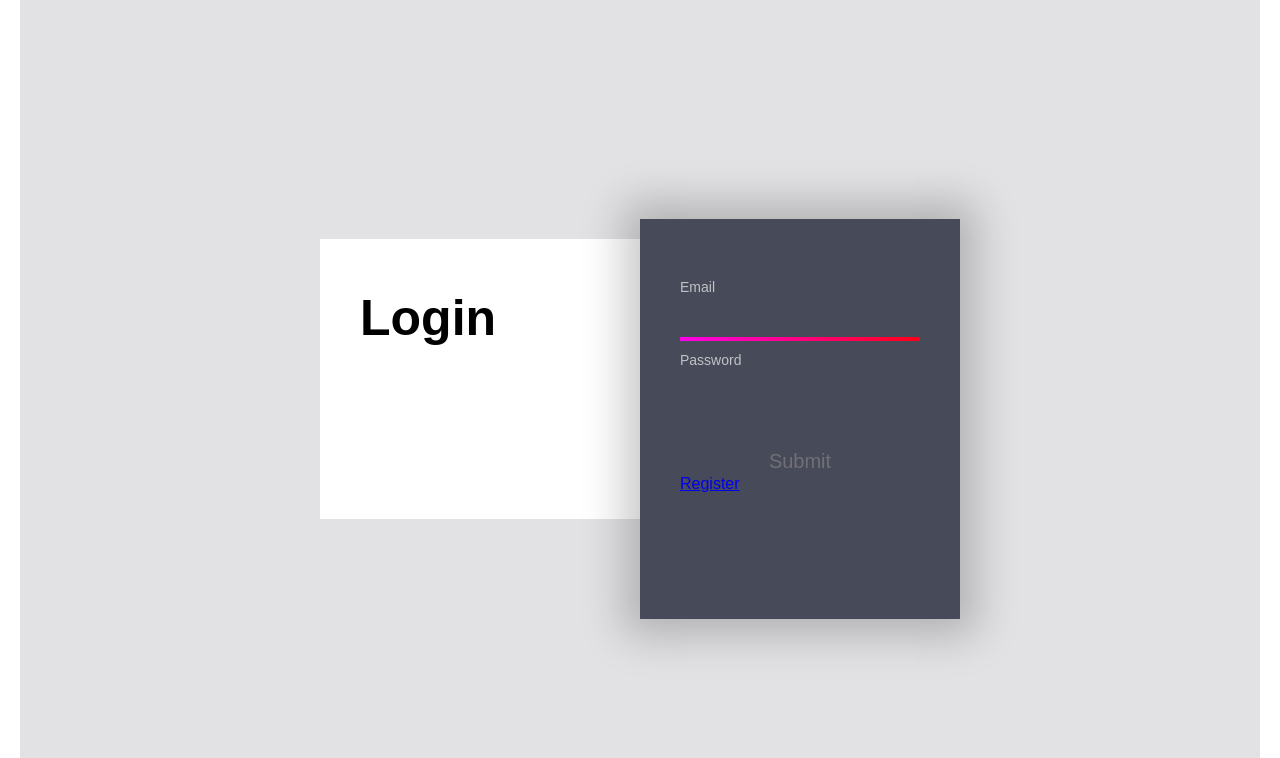
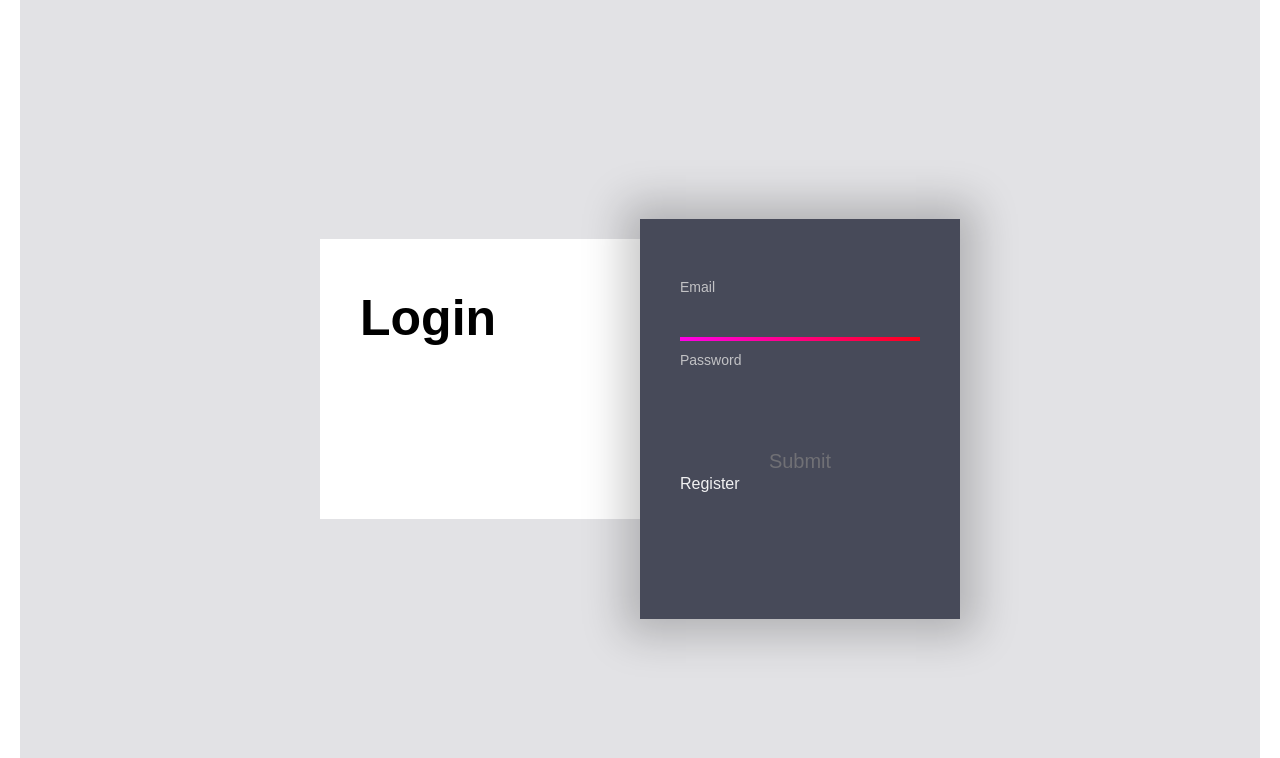
Before and after one commit to IsaacHHB/node-login, a Node server app: page /login in a window 1280 px wide. Shown: the part 21-779 px from the top of the page. Run offline with Node 20, Linux system fonts and the light colour scheme; some libraries are stand-ins or nearby versions; some web fonts are replaced.

Commit message:
fixed tag

```diff
--- a/views/login.ejs
+++ b/views/login.ejs
@@ -51,7 +51,7 @@
                         <label for="password">Password</label>
                         <input type="password" id="password" name="password" required>
                         <input type="submit" id="submit" value="Submit">
-                        <a href="/register">Register</a>
+                        <a class="anchor" href="/register">Register</a>
                     </form>
                 </div>
             </div>
```
